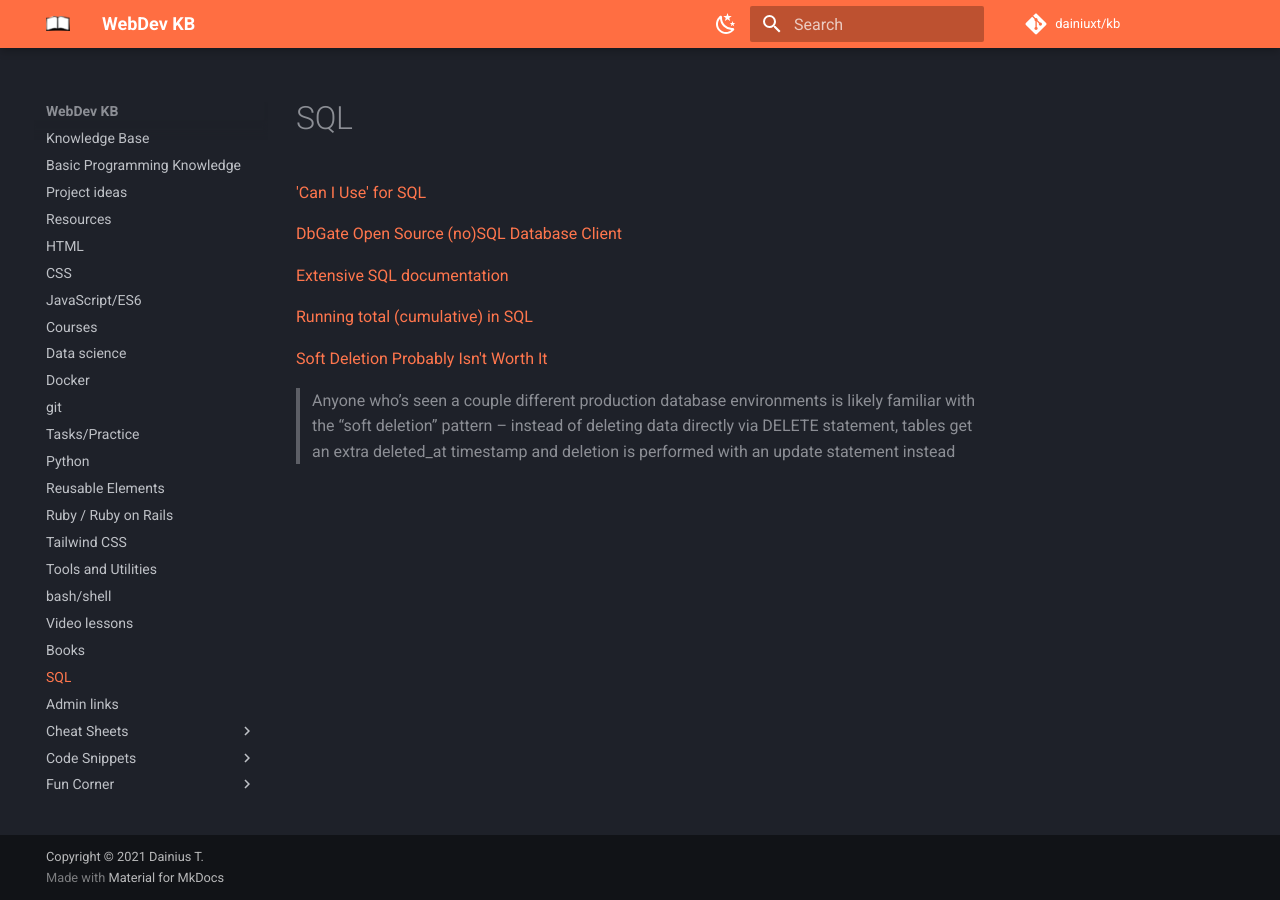
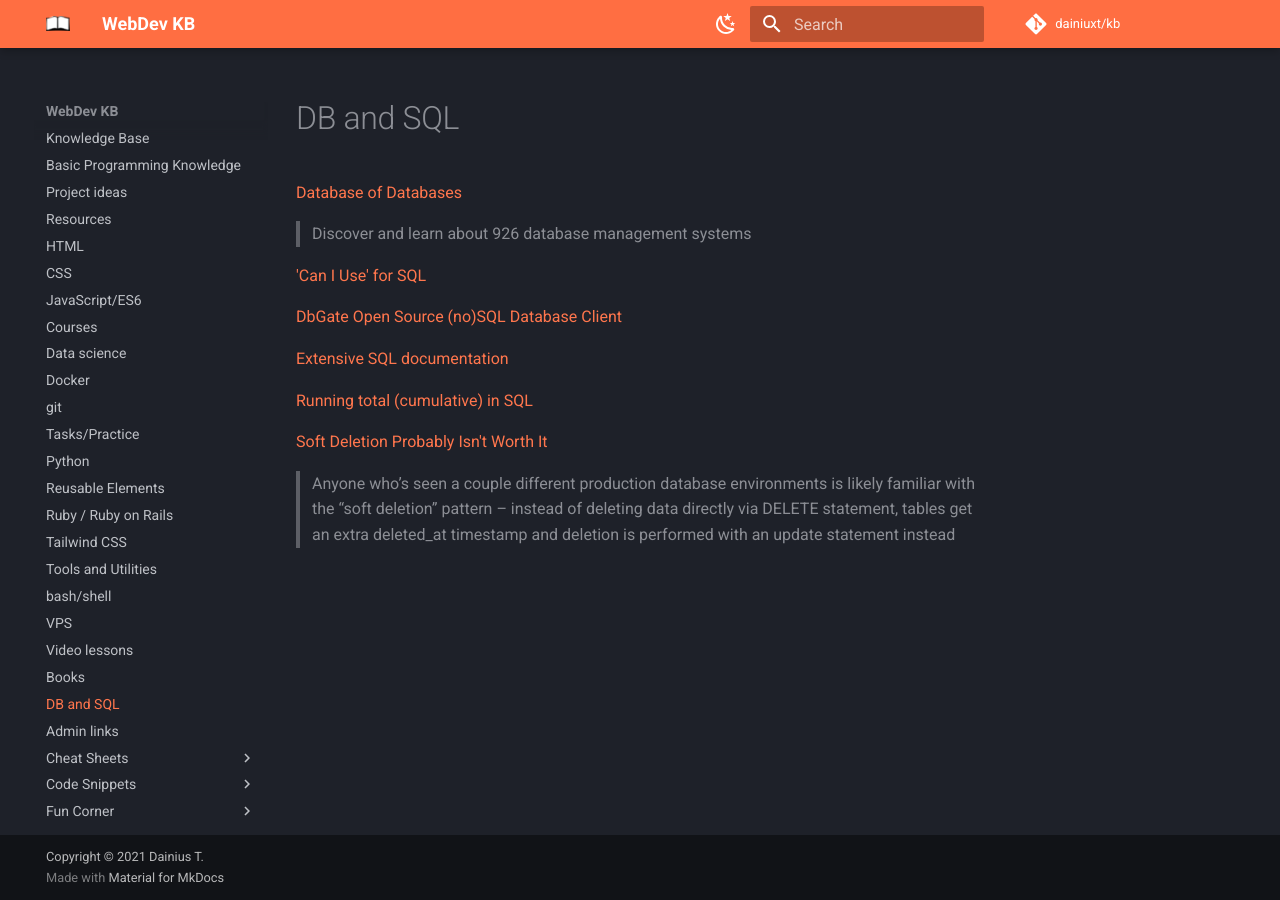
Before and after one commit to dainiuxt/kb, an MkDocs documentation site: the page built from docs/sql.md, in a window 1280 px wide. Built offline with MkDocs 1.6.1 and Material for MkDocs 9.7.7, drawn with Linux system fonts in a browser that asks for light colours; comment, search, counter and statistics services are not loaded.

Commit message:
add ne files to main branch

```diff
--- a/docs/sql.md
+++ b/docs/sql.md
@@ -1,4 +1,8 @@
-# SQL
+# DB and SQL
+
+[Database of Databases](https://dbdb.io/)
+
+> Discover and learn about 926 database management systems
 
 ['Can I Use' for SQL](https://modern-sql.com/)
 
```
Also changed, not shown: docs/VPS.md (added, +5 -0 lines), docs/books.md (+4 -0 lines).
